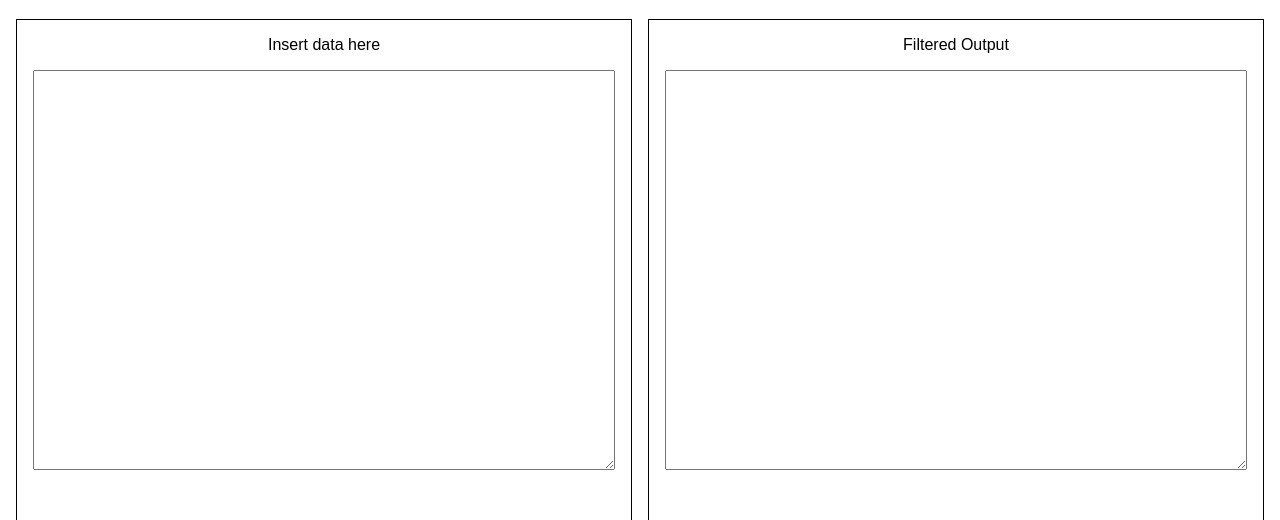
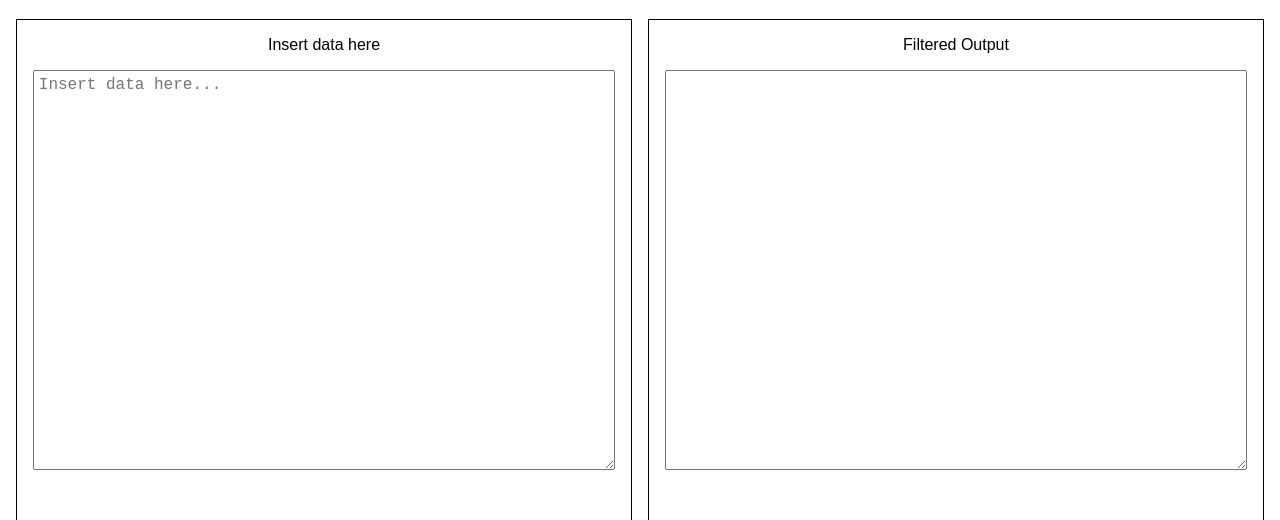
Before and after one commit to MrMaciejM/text-data-filter, a plain HTML site: page index.html in a window 1280 px wide. Shown: the part 421-941 px from the top of the page. Drawn offline with Linux system fonts and the light colour scheme.

Commit message:
added placeholder to data input

```diff
--- a/index.html
+++ b/index.html
@@ -140,7 +140,11 @@
         <div class="column1">
           <p class="column1Title">Insert data here</p>
           <div class="textAreaDiv">
-            <textarea name="dataTextArea" id="dataTextArea"></textarea>
+            <textarea
+              name="dataTextArea"
+              id="dataTextArea"
+              placeholder="Insert data here..."
+            ></textarea>
           </div>
         </div>
         <!-- Column 2 - filtered output -->
```
